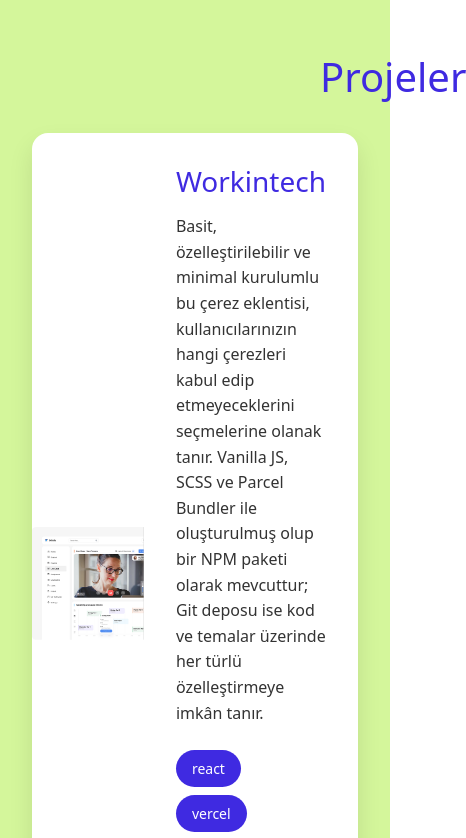
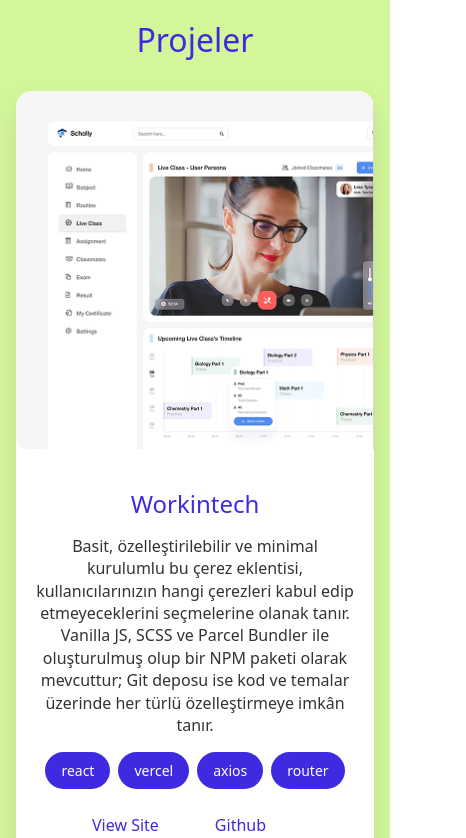
Before and after one commit to Bora-Erk/Frontend-Challenge, a React (Vite) app: page / in a window 390 px wide. Shown: the part 1960-2798 px from the top of the page, 466 px wide, since content can reach past the window. Built offline with nearby package versions, Linux system fonts and the light colour scheme.

Commit message:
projects responsive design

```diff
--- a/src/components/Projects.css
+++ b/src/components/Projects.css
@@ -75,3 +75,64 @@
   .project-links a:hover {
     text-decoration: underline;
   }
+
+@media (max-width: 768px) {
+  .projects {
+    padding: 2rem 1rem;
+  }
+
+  .projects h2 {
+    margin: 0 0 2rem;
+    text-align: center;
+    font-size: 2rem;
+  }
+
+  .projects-grid {
+    display: grid;
+    grid-template-columns: 1fr;
+    row-gap: 2rem;
+    max-width: 100%;
+    margin: 0 auto;
+  }
+
+  .project {
+    display: grid;
+    grid-template-columns: 1fr;
+    row-gap: 1rem;
+  }
+
+  .project img {
+    width: 100%;
+    height: auto;
+    object-fit: cover;
+  }
+
+  .project-info {
+    padding: 1.5rem 1rem;
+    text-align: center;
+  }
+
+  .project-info h3 {
+    font-size: 1.5rem;
+  }
+
+  .project-info p {
+    margin-bottom: 1rem;
+    line-height: 1.4;
+  }
+
+  .project-tags {
+    text-align: center;
+    margin-bottom: 1rem;
+  }
+
+  .project-tags span {
+    margin: 0 0.25rem 0.5rem;
+  }
+
+  .project-links {
+    display: flex;
+    justify-content: center;
+    gap: 1.5rem;
+  }
+}
```
